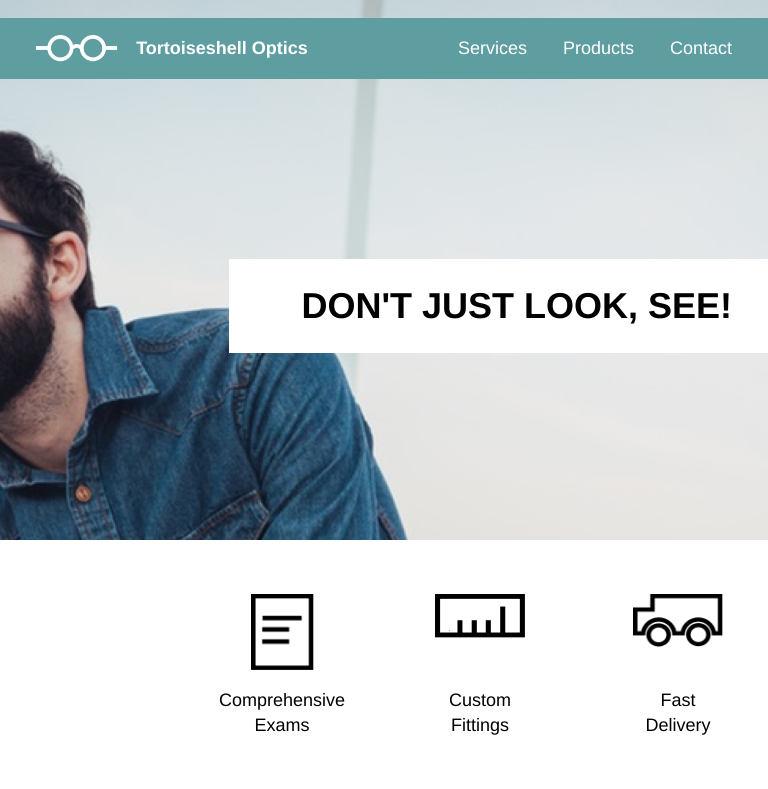
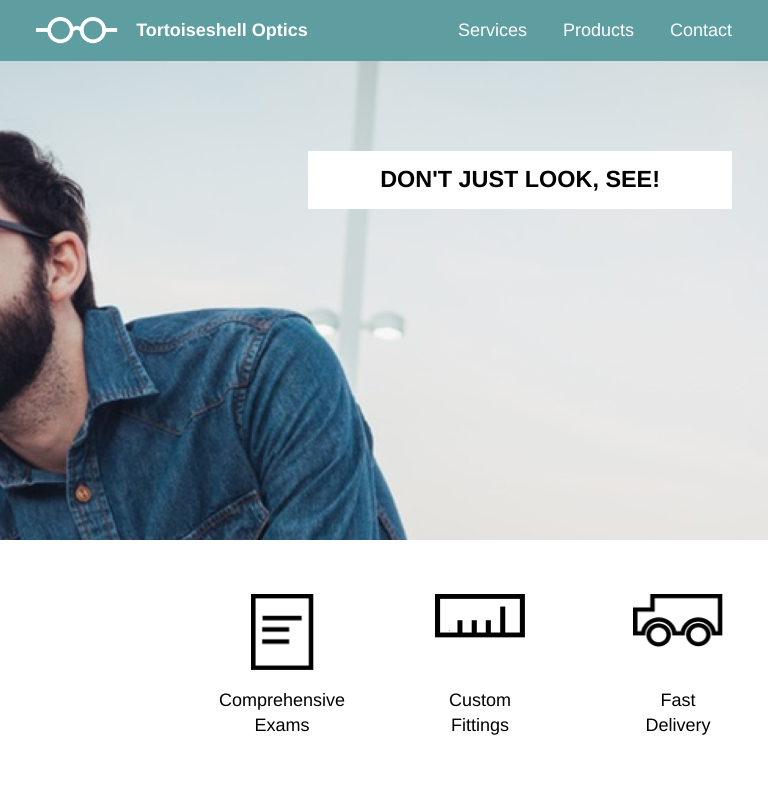
Before and after one commit to drg79/Tortoiseshell-Optics, a plain HTML site: page index.html in a window 768 px wide. Shown: the top 789 px of the page. Drawn offline with Linux system fonts and the light colour scheme.

Commit message:
960px media query & styles written

```diff
--- a/resources/css/styles.css
+++ b/resources/css/styles.css
@@ -360,3 +360,34 @@ footer .company-logo {
     margin-left: 1rem;
 
 }
+
+
+/*media queries and styles*/
+
+/* 960px*/
+@media only screen and (max-width: 960px) and (min-width: 470px) {
+
+/*menu snap to top*/
+.header {
+  margin-top: 0;
+}
+
+/*move headline*/
+.headline-box {
+  margin-right: 2rem;
+  margin-top: 5rem;
+
+    }
+
+/*change headline spacing and size*/
+.headline {
+  margin: 1rem 4rem;
+}
+
+  .headline h1 {
+    font-size: 1.3rem;
+  }
+
+
+
+}
```
